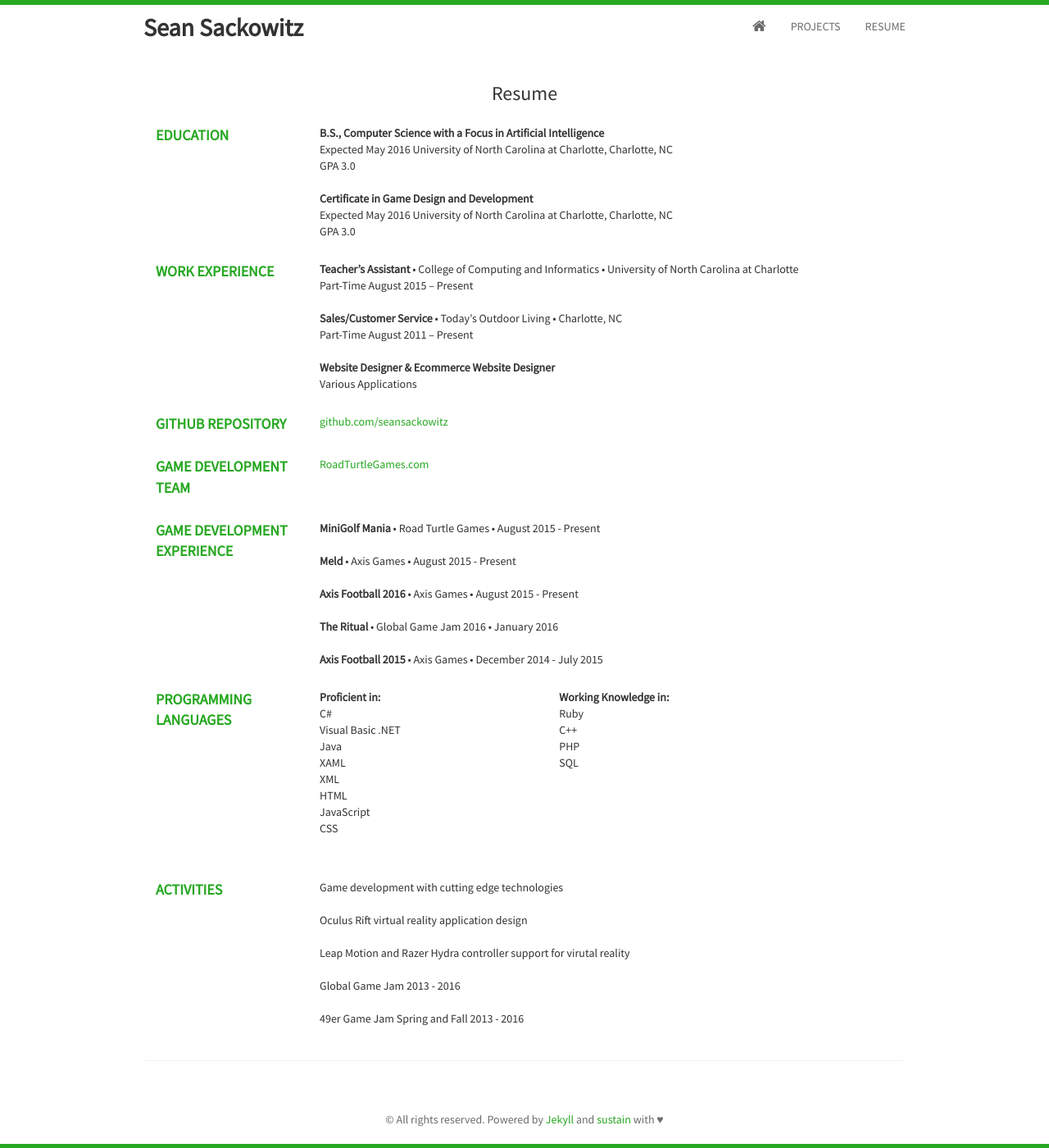
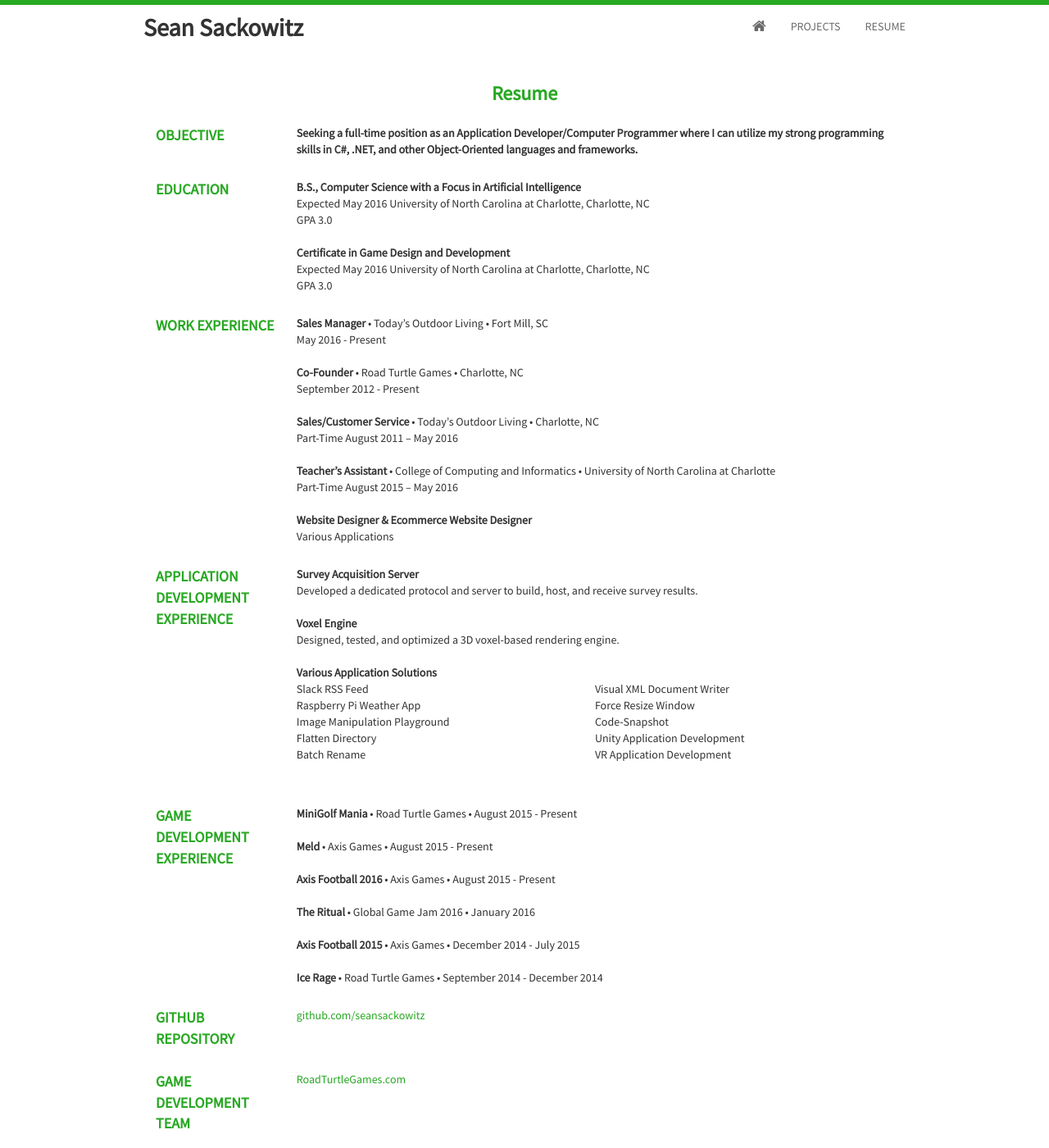
Before and after one commit to seansackowitz/seansackowitz.github.io-source, a Jekyll site: the page built from resume.html, in a window 1280 px wide and 1400 px high. Shown: the whole window at 82% size. Built offline with Jekyll 4.4.1, drawn with Linux system fonts in a browser that asks for light colours; nearby versions of some CDN libraries; Markdown is read by kramdown in place of the engine named in the settings; some of the changed text lies outside the part shown.

Commit message:
Updated Resume and Front Page

```diff
--- a/resume.html
+++ b/resume.html
@@ -2,10 +2,14 @@
 layout: layout
 ---
 <div class="container">
-	<h3>Resume</h3>
+	<h3 style="color:#27A822; font-weight:bold;">Resume</h3>
 	<div class="panel panel-default">
 	    <div class="panel-body">
 			<table>
+				<tr>
+					<td class="tableColumn">OBJECTIVE</td>
+					<td><b>Seeking a full-time position as an Application Developer/Computer Programmer where I can utilize my strong programming skills in C#, .NET, and other Object-Oriented languages and frameworks.</b></br>
+				</tr>
 				<tr>
 					<td class="tableColumn">EDUCATION</td>
 					<td><b>B.S., Computer Science with a Focus in Artificial Intelligence</b></br>Expected May 2016 University of North Carolina at Charlotte, Charlotte, NC</br>GPA 3.0</br></br>
@@ -13,9 +17,34 @@
 				</tr>
 				<tr>
 					<td class="tableColumn">WORK EXPERIENCE</td>
-					<td><b>Teacher’s Assistant</b> • College of Computing and Informatics • University of North Carolina at Charlotte</br>Part-Time August 2015 – Present</br></br>
-						<b>Sales/Customer Service</b> • Today’s Outdoor Living • Charlotte, NC</br>Part-Time August 2011 – Present</br></br>
+					<td>
+						<b>Sales Manager</b> • Today’s Outdoor Living • Fort Mill, SC</br>May 2016 - Present</br></br>
+						<b>Co-Founder</b> • Road Turtle Games • Charlotte, NC</br>September 2012 - Present</br></br>
+						<b>Sales/Customer Service</b> • Today’s Outdoor Living • Charlotte, NC</br>Part-Time August 2011 – May 2016</br></br>
+						<b>Teacher’s Assistant</b> • College of Computing and Informatics • University of North Carolina at Charlotte</br>Part-Time August 2015 – May 2016</br></br>
 						<b>Website Designer &amp; Ecommerce Website Designer</b></br>Various Applications</td>
+				</tr>
+				<tr>
+					<td class="tableColumn">APPLICATION DEVELOPMENT EXPERIENCE</td>
+					<td><b>Survey Acquisition Server</b></br>Developed a dedicated protocol and server to build, host, and receive survey results.</br></br>
+						<b>Voxel Engine</b></br>Designed, tested, and optimized a 3D voxel-based rendering engine.</br></br>
+						<b>Various Application Solutions</b></br>
+						<table style="width:100%;">
+							<tr>
+								<td style="width:50%;">Slack RSS Feed</br>Raspberry Pi Weather App</br>Image Manipulation Playground</br>Flatten Directory</br>Batch Rename</td>
+								<td>Visual XML Document Writer</br>Force Resize Window</br>Code-Snapshot</br>Unity Application Development</br>VR Application Development</td>
+							</tr>
+						</table>
+					</td>
+				</tr>
+				<tr>
+					<td class="tableColumn">GAME DEVELOPMENT EXPERIENCE</td>
+					<td><b>MiniGolf Mania</b> • Road Turtle Games • August 2015 - Present</br></br>
+						<b>Meld</b> • Axis Games • August 2015 - Present</br></br>
+						<b>Axis Football 2016</b> • Axis Games • August 2015 - Present</br></br>
+						<b>The Ritual</b> • Global Game Jam 2016 • January 2016</br></br>
+						<b>Axis Football 2015</b> • Axis Games • December 2014 - July 2015</br></br>
+						<b>Ice Rage</b> • Road Turtle Games • September 2014 - December 2014</td>
 				</tr>
 				<tr>
 					<td class="tableColumn">GITHUB REPOSITORY</td>
@@ -24,14 +53,6 @@
 				<tr>
 					<td class="tableColumn">GAME DEVELOPMENT TEAM</td>
 					<td><a href="http://RoadTurtleGames.com">RoadTurtleGames.com</a></td>
-				</tr>
-				<tr>
-					<td class="tableColumn">GAME DEVELOPMENT EXPERIENCE</td>
-					<td><b>MiniGolf Mania</b> • Road Turtle Games • August 2015 - Present</br></br>
-						<b>Meld</b> • Axis Games • August 2015 - Present</br></br>
-						<b>Axis Football 2016</b> • Axis Games • August 2015 - Present</br></br>
-						<b>The Ritual</b> • Global Game Jam 2016 • January 2016</br></br>
-						<b>Axis Football 2015</b> • Axis Games • December 2014 - July 2015</td>
 				</tr>
 				<tr>
 					<td class="tableColumn">PROGRAMMING LANGUAGES</td>
@@ -45,12 +66,25 @@
 					</td>
 				</tr>
 				<tr>
-					<td class="tableColumn">ACTIVITIES</td>
+					<td class="tableColumn">PERSONAL STRENGTHS</td>
+					<td>Experienced team leader</br></br>
+					Broad Visionary</br></br>
+					Fine detail problem solving</br></br>
+					Results driven</br></br>
+					Analytical Self-Starter</td>
+				</tr>
+				<tr>
+					<td class="tableColumn">ACTIVITIES AND INTERESTS</td>
 					<td>Game development with cutting edge technologies</br></br>
 					Oculus Rift virtual reality application design</br></br>
 					Leap Motion and Razer Hydra controller support for virutal reality</br></br>
 					Global Game Jam 2013 - 2016</br></br>
-					49er Game Jam Spring and Fall 2013 - 2016</td>
+					49er Game Jam Spring and Fall 2013 - 2016</br></br>
+					3D Modeling and Texturing</br></br>
+					3D Printing</br></br>
+					CNC Machining</br></br>
+					Rock Climbing</br></br>
+					Interest in pursuing Master's Degree in Computer Science</td>
 				</tr>
 			</table>
 		</div>
```
Also changed, not shown: index.html (+14 -4 lines), images/Me.jpg (added).
